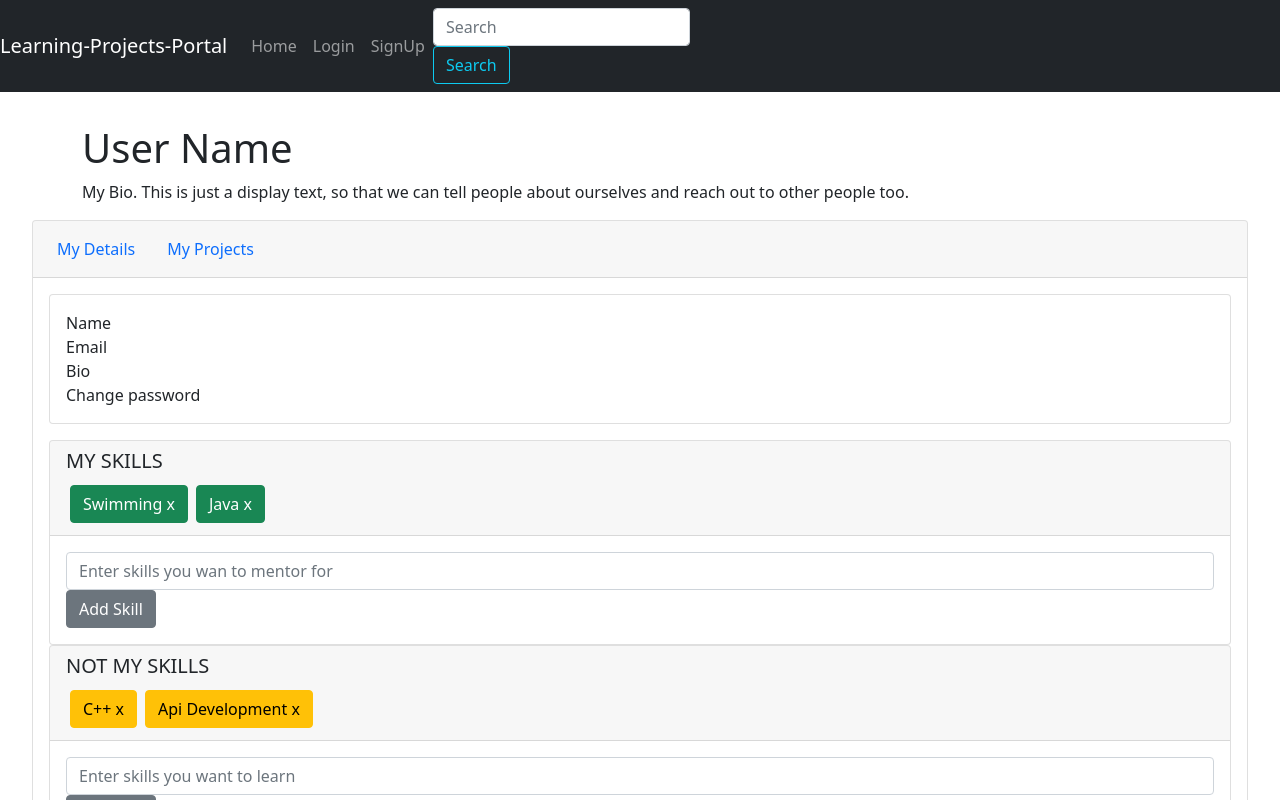
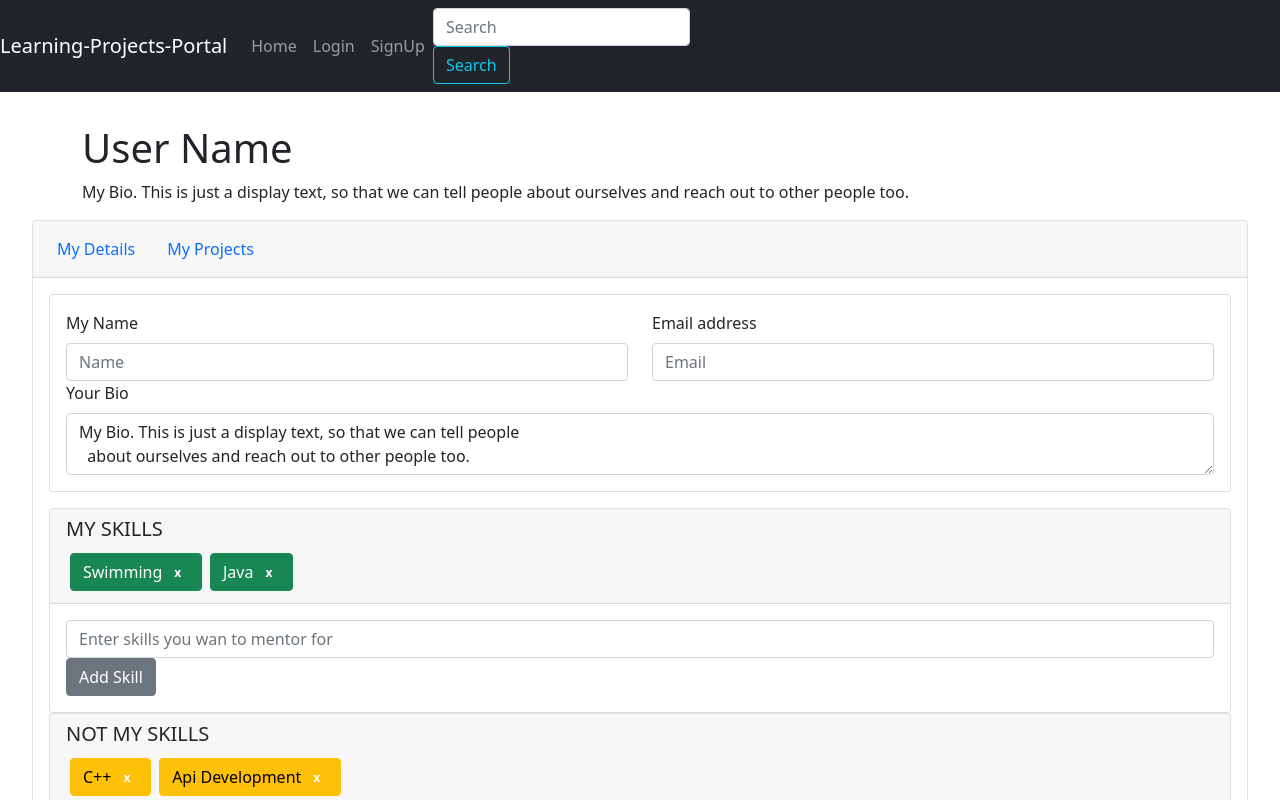
Before and after one commit to Sidhant29/comp9323-group5-frontend, a React (Create React App) app: page /user_profile in a window 1280 px wide. Shown: the top 800 px of the page. Built offline with nearby package versions, Linux system fonts and the light colour scheme.

Commit message:
Updated user

```diff
--- a/src/Pages/UserProfile.js
+++ b/src/Pages/UserProfile.js
@@ -5,31 +5,71 @@ import {
   Button,
   Form,
   CardDeck,
-  Nav
+  Nav,
+  Badge,
+  Row,
+  Col,
 } from "react-bootstrap";
 import { useState } from "react";
 
 function UserProfile() {
   const [aquiredSkills, setAquiredSkills] = useState(["Swimming", "Java"]);
-  const [showDetails,setShowDetails] = useState(true)
+  const [userName, setUserName] = useState("Name");
+  const [userEmail, setUserEmail] = useState("Email");
+  const [userBio, setUserBio] =
+    useState(`My Bio. This is just a display text, so that we can tell people
+  about ourselves and reach out to other people too.`);
+  const [showDetails, setShowDetails] = useState(true);
   const [desiredSkills, setDesiredSkills] = useState([
     "C++",
     "Api Development",
   ]);
 
-  function MyProjects(){
-      return <div>MY PROJECTS</div>
+  function MyProjects() {
+    return <div>MY PROJECTS</div>;
   }
 
   function UserDetails() {
     return (
       <>
-      <Card style={{marginBottom:"1rem"}}>
+        <Card style={{ marginBottom: "1rem" }}>
           <Card.Body>
-              Name<br/>
-              Email<br/>
-              Bio<br/>
-              Change password<br/>
+            <Form>
+              <Row>
+                <Col>
+                  <Form.Group>
+                    <Form.Label>My Name</Form.Label>
+                    <Form.Control
+                      placeholder={userName}
+                      onChange={(e) => setUserName(e.target.value)}
+                    />
+                  </Form.Group>
+                </Col>
+                <Col>
+                  <Form.Group>
+                    <Form.Label>Email address</Form.Label>
+                    <Form.Control
+                      type="email"
+                      placeholder={userEmail}
+                      onClick={(e) => setUserEmail(e.target.value)}
+                    />
+                  </Form.Group>
+                </Col>
+              </Row>
+              <Row>
+                <Col>
+                  <Form.Group controlId="formBio">
+                    <Form.Label>Your Bio</Form.Label>
+                    <Form.Control
+                      as="textarea"
+                      value={userBio}
+                      onChange={(e) => setUserBio(e.target.value)}
+                      placeholder="Share a bit about Yourself"
+                    />
+                  </Form.Group>
+                </Col>
+              </Row>
+            </Form>
           </Card.Body>
         </Card>
         <CardDeck>
@@ -38,17 +78,19 @@ function UserProfile() {
               <Card.Title>MY SKILLS </Card.Title>
               {aquiredSkills.map((element) => {
                 return (
-                <Button variant="success"
-                  style={{ margin: "0.25rem" }}
+                  <Button variant="success" style={{ margin: "0.25rem" }}>
+                    {element}{" "}
+                    <Badge
                       onClick={(event) => {
-                    console.log(event.target.innerText);
                         let newArray = [...aquiredSkills].filter(
-                      (item) => item + ` x` !== event.target.innerText
+                          (item) => item !== element
                         );
                         setAquiredSkills(newArray);
                       }}
+                      variant="dark"
                     >
-                  {element} x
+                      x
+                    </Badge>
                   </Button>
                 );
               })}
@@ -81,17 +123,20 @@ function UserProfile() {
               <Card.Title>NOT MY SKILLS </Card.Title>
               {desiredSkills.map((element) => {
                 return (
-                <Button variant="warning"
-                  style={{ margin: "0.25rem" }}
+                  <Button variant="warning" style={{ margin: "0.25rem" }}>
+                    {element}{" "}
+                    <Badge
                       onClick={(event) => {
                         console.log(event.target.innerText);
                         let newArray = [...desiredSkills].filter(
-                      (item) => item + ` x` !== event.target.innerText
+                          (item) => item !== element
                         );
                         setDesiredSkills(newArray);
                       }}
+                      variant="dark"
                     >
-                  {element} x
+                      x
+                    </Badge>
                   </Button>
                 );
               })}
@@ -138,16 +183,18 @@ function UserProfile() {
         <Card.Header>
           <Nav variant="pills" defaultActiveKey="#first">
             <Nav.Item>
-              <Nav.Link onClick={()=> setShowDetails(true)}>My Details</Nav.Link>
+              <Nav.Link onClick={() => setShowDetails(true)}>
+                My Details
+              </Nav.Link>
             </Nav.Item>
             <Nav.Item>
-              <Nav.Link onClick={()=> setShowDetails(false)}>My Projects</Nav.Link>
+              <Nav.Link onClick={() => setShowDetails(false)}>
+                My Projects
+              </Nav.Link>
             </Nav.Item>
           </Nav>
         </Card.Header>
-        <Card.Body>
-        {showDetails?<UserDetails />:<MyProjects/>}
-        </Card.Body>
+        <Card.Body>{showDetails ? <UserDetails /> : <MyProjects />}</Card.Body>
       </Card>
     </div>
   );
```
Lines whose indentation alone changed are shown as unchanged.
